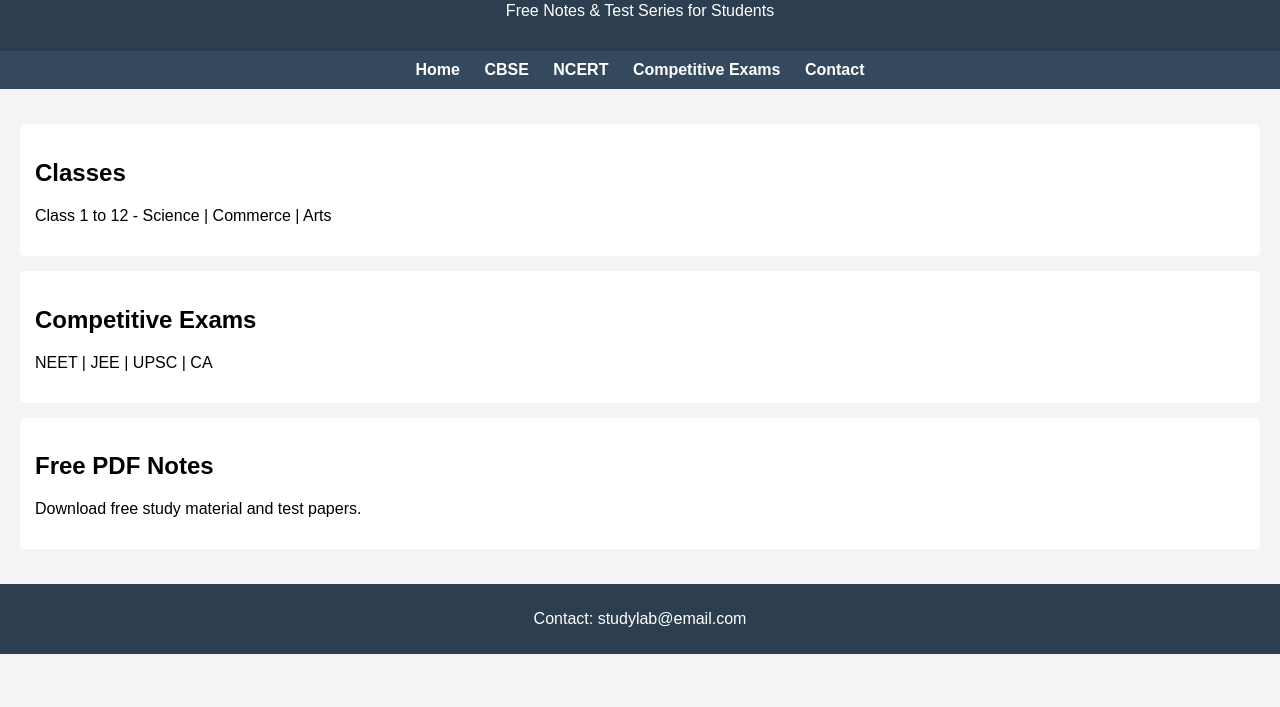
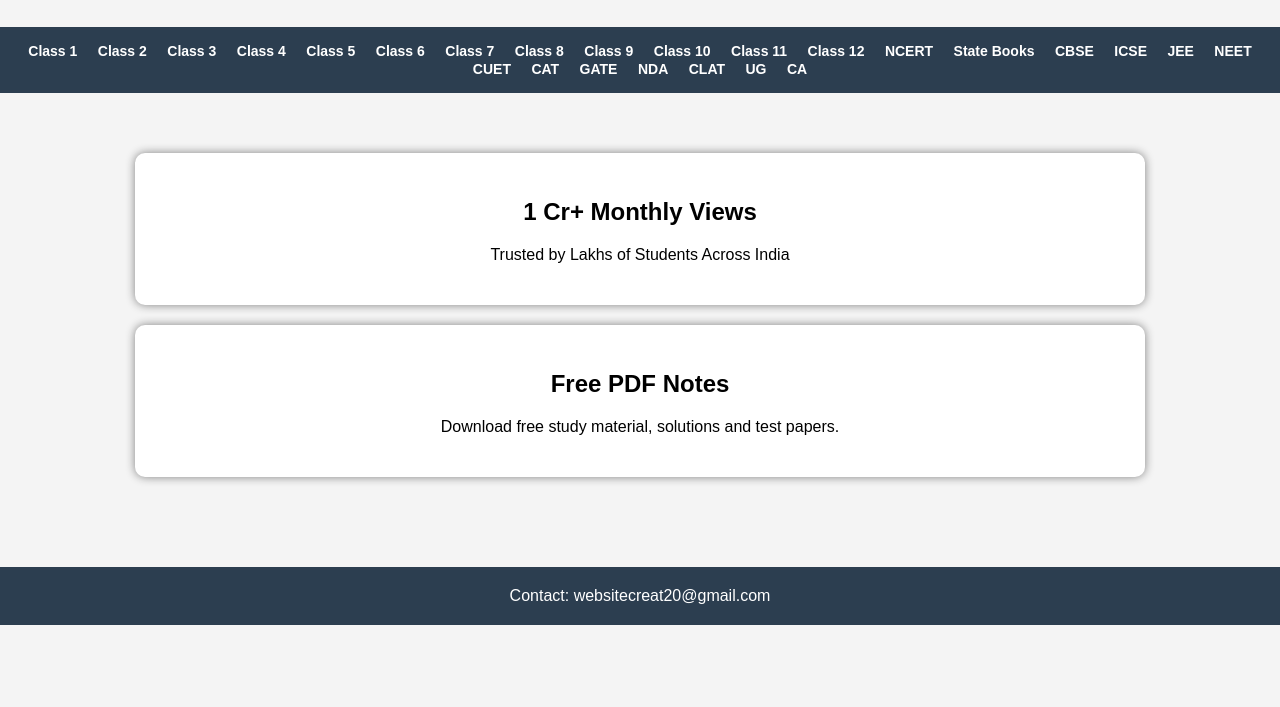
Before and after one commit to studylab-official/studylab-official.github.io, a plain HTML site: page index.html in a window 1280 px wide. Shown: the part 93-800 px from the top of the page. Drawn offline with Linux system fonts and the light colour scheme.

Commit message:
Update index.html

```diff
--- a/index.html
+++ b/index.html
@@ -2,82 +2,106 @@
 <html>
 <head>
     <title>Study Lab</title>
-    <meta name="viewport" content="width=device-width, initial-scale=1">
     <style>
         body {
-            font-family: Arial;
             margin: 0;
+            font-family: Arial, sans-serif;
             background-color: #f4f4f4;
         }
-        header {
-            background: #2c3e50;
-            color: white;
+
+        .navbar {
+            background-color: #2c3e50;
             padding: 15px;
             text-align: center;
         }
-        nav {
-            background: #34495e;
-            padding: 10px;
+
+        .navbar a {
+            color: white;
+            margin: 8px;
+            text-decoration: none;
+            font-size: 14px;
+            font-weight: bold;
+        }
+
+        .navbar a:hover {
+            color: yellow;
+        }
+
+        .main {
+            padding: 40px;
             text-align: center;
         }
-        nav a {
-            color: white;
-            text-decoration: none;
-            margin: 10px;
-            font-weight: bold;
-        }
-        section {
-            padding: 20px;
-        }
+
         .box {
             background: white;
-            padding: 15px;
-            margin: 15px 0;
-            border-radius: 5px;
+            margin: 20px auto;
+            padding: 25px;
+            border-radius: 10px;
+            width: 80%;
+            box-shadow: 0 0 10px gray;
         }
-        footer {
-            background: #2c3e50;
+
+        .footer {
+            background-color: #2c3e50;
             color: white;
             text-align: center;
-            padding: 10px;
+            padding: 20px;
+            margin-top: 30px;
+        }
+
+        h1 {
+            text-align: center;
+            padding: 20px;
         }
     </style>
 </head>
 <body>
 
-<header>
-    <h1>Study Lab</h1>
-    <p>Free Notes & Test Series for Students</p>
-</header>
+<h1>Study Lab</h1>
 
-<nav>
-    <a href="#">Home</a>
+<div class="navbar">
+    <a href="#">Class 1</a>
+    <a href="#">Class 2</a>
+    <a href="#">Class 3</a>
+    <a href="#">Class 4</a>
+    <a href="#">Class 5</a>
+    <a href="#">Class 6</a>
+    <a href="#">Class 7</a>
+    <a href="#">Class 8</a>
+    <a href="#">Class 9</a>
+    <a href="#">Class 10</a>
+    <a href="#">Class 11</a>
+    <a href="#">Class 12</a>
+    <a href="#">NCERT</a>
+    <a href="#">State Books</a>
     <a href="#">CBSE</a>
-    <a href="#">NCERT</a>
-    <a href="#">Competitive Exams</a>
-    <a href="#">Contact</a>
-</nav>
+    <a href="#">ICSE</a>
+    <a href="#">JEE</a>
+    <a href="#">NEET</a>
+    <a href="#">CUET</a>
+    <a href="#">CAT</a>
+    <a href="#">GATE</a>
+    <a href="#">NDA</a>
+    <a href="#">CLAT</a>
+    <a href="#">UG</a>
+    <a href="#">CA</a>
+</div>
 
-<section>
+<div class="main">
     <div class="box">
-        <h2>Classes</h2>
-        <p>Class 1 to 12 - Science | Commerce | Arts</p>
-    </div>
-
-    <div class="box">
-        <h2>Competitive Exams</h2>
-        <p>NEET | JEE | UPSC | CA</p>
+        <h2>1 Cr+ Monthly Views</h2>
+        <p>Trusted by Lakhs of Students Across India</p>
     </div>
 
     <div class="box">
         <h2>Free PDF Notes</h2>
-        <p>Download free study material and test papers.</p>
+        <p>Download free study material, solutions and test papers.</p>
     </div>
-</section>
+</div>
 
-<footer>
-    <p>Contact: studylab@email.com</p>
-</footer>
+<div class="footer">
+    Contact: websitecreat20@gmail.com
+</div>
 
 </body>
 </html>
```
